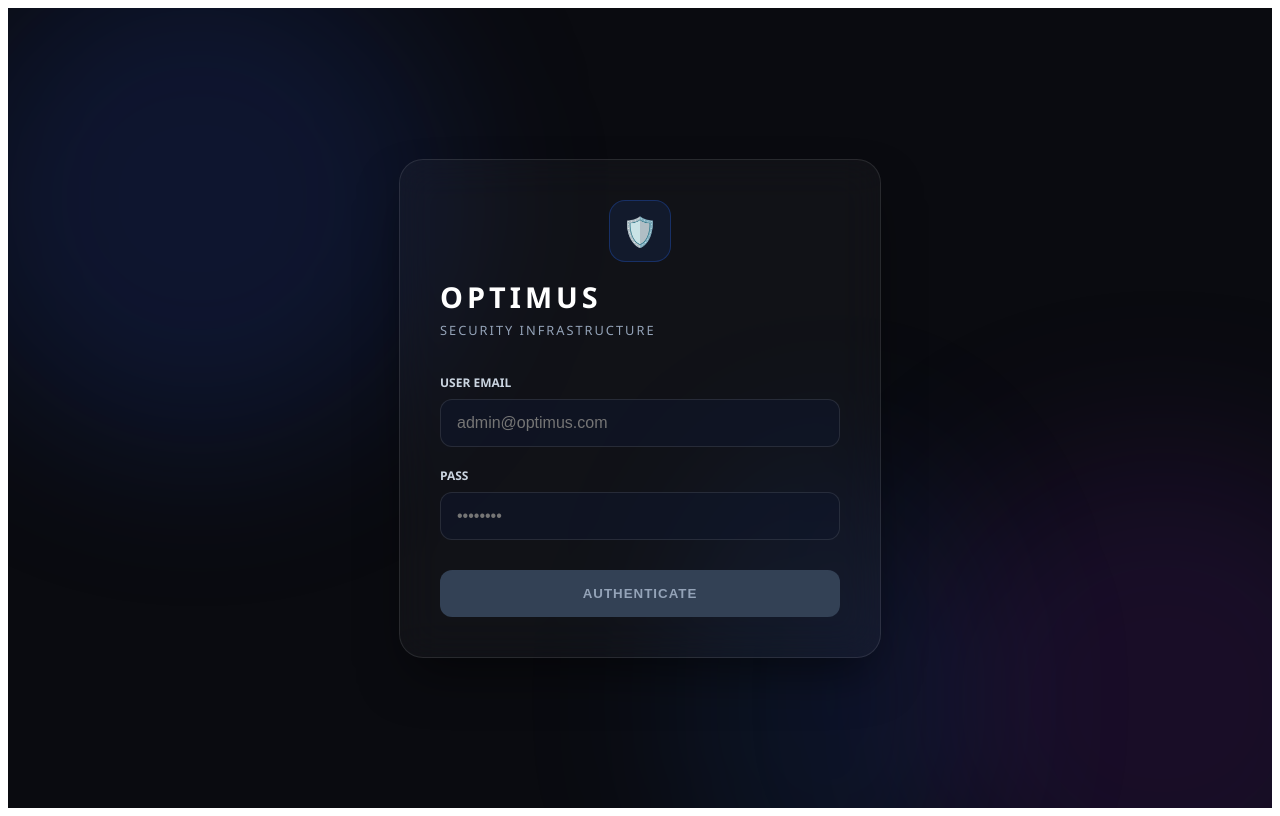
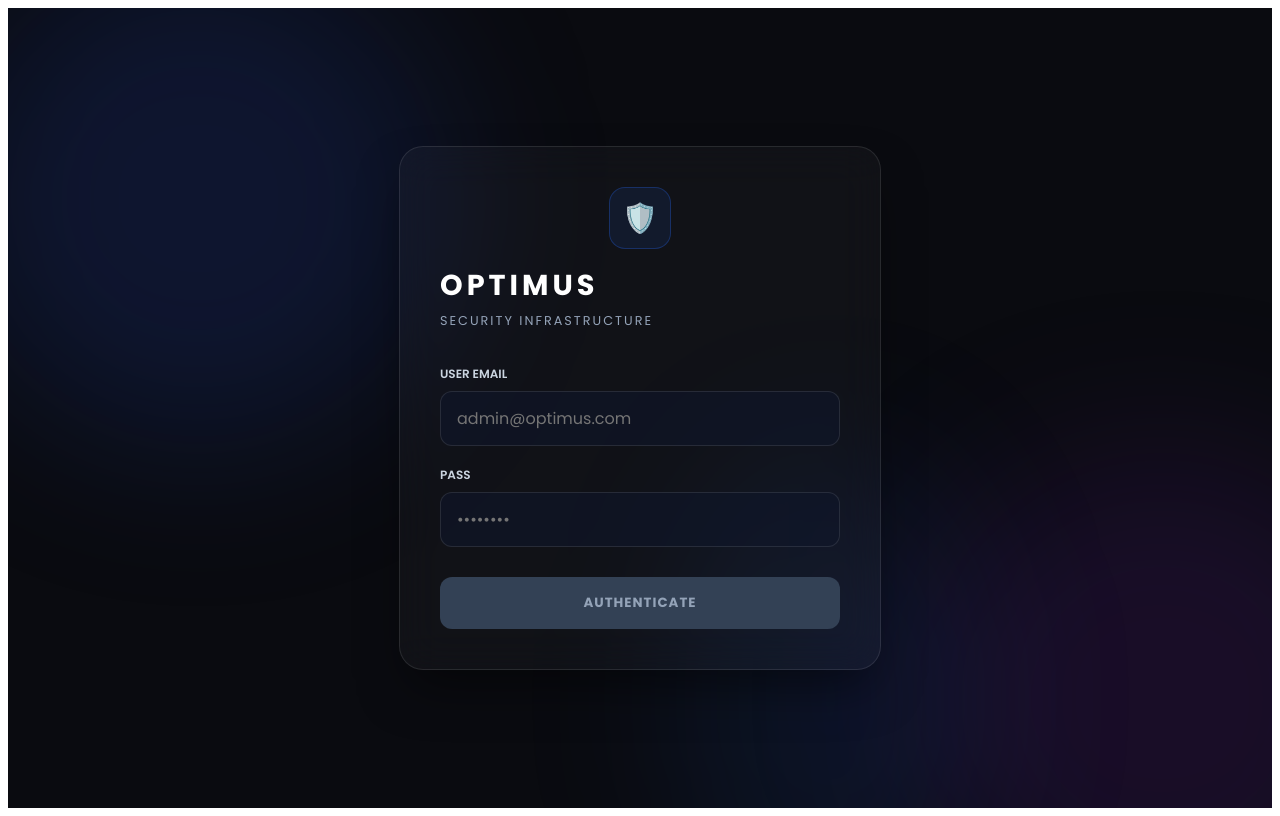
Before and after one commit to AndresIFTS24/SistemaDeSeguridad, an Angular app in the folder optimus-front/: page /login in a window 1280 px wide. Built offline with nearby package versions, Linux system fonts and the light colour scheme.

Commit message:
Cambio global de tipografía a Poppins

```diff
--- a/optimus-front/src/styles.css
+++ b/optimus-front/src/styles.css
@@ -1 +1,5 @@
-/* You can add global styles to this file, and also import other style files */
+@import url('https://fonts.googleapis.com/css2?family=Poppins:wght@300;400;500;600;700&display=swap');
+
+* {
+    font-family: 'Poppins', sans-serif !important;
+}
```
